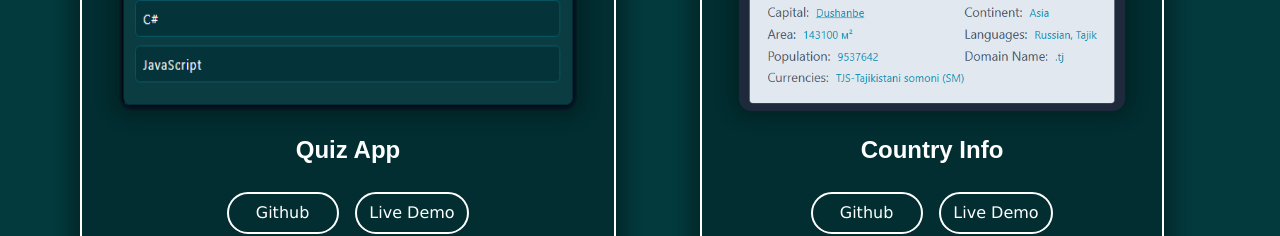
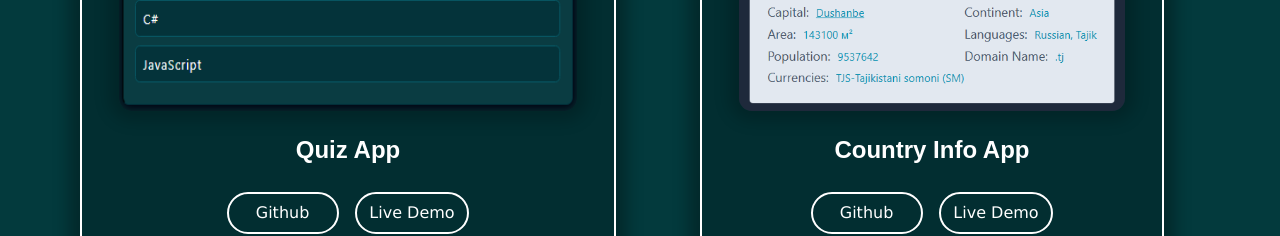
Before and after one commit to mehrvarshodiev/portfolio, a React (Vite) app: page / in a window 1280 px wide. Shown: the part 3340-3576 px from the top of the page. Built offline with nearby package versions, Linux system fonts and the light colour scheme.

Commit message:
country info app added!

```diff
--- a/src/components/Projects/Projects.jsx
+++ b/src/components/Projects/Projects.jsx
@@ -46,7 +46,7 @@ const Projects = () => {
             <img loading='lazy' src={countryGuideApp} alt={countryGuideApp} />
             <figcaption>
               <ScrollAnimation animateIn='animate__fadeOut'>
-                <h3>Country Info</h3>
+                <h3>Country Info App</h3>
               </ScrollAnimation>
               <a
                 className='github-code'
```
